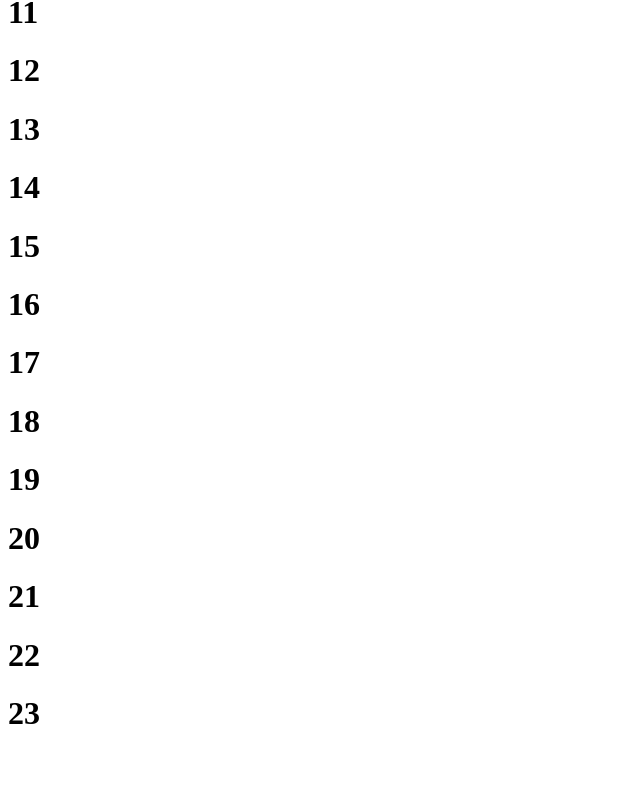
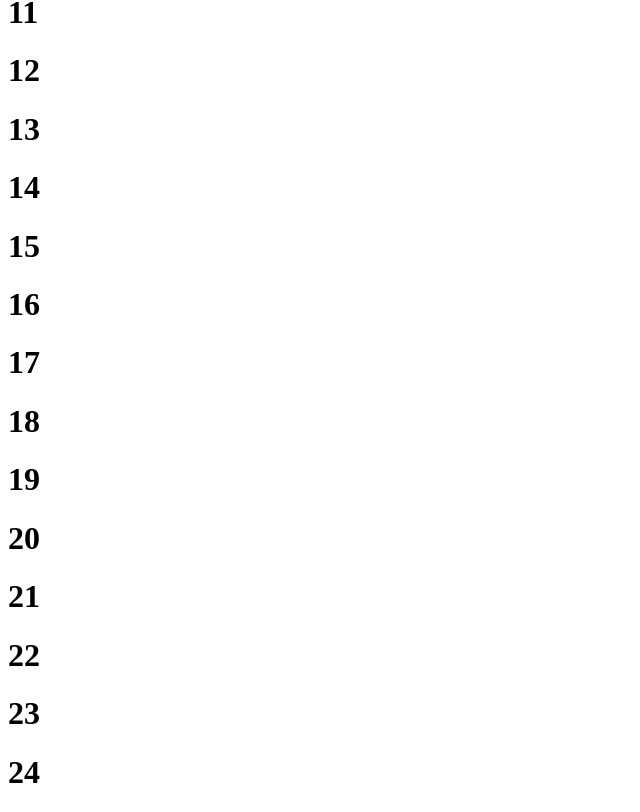
Before and after one commit to theit0/ecommerceFETests, a React (Vite) app: page / in a window 1280 px wide. Shown: the part 612-1424 px from the top of the page, without its empty margins (0-640 px from the left). Before the commit the page ends 1366 px from the top, so only its background shows below. Built offline with nearby package versions, Linux system fonts and the light colour scheme.

Commit message:
Test case 24

```diff
--- a/src/App.tsx
+++ b/src/App.tsx
@@ -27,6 +27,7 @@ function App() {
       <h1>21</h1>
       <h1>22</h1>
       <h1>23</h1>
+      <h1>24</h1>
     </>
   )
 }
```
